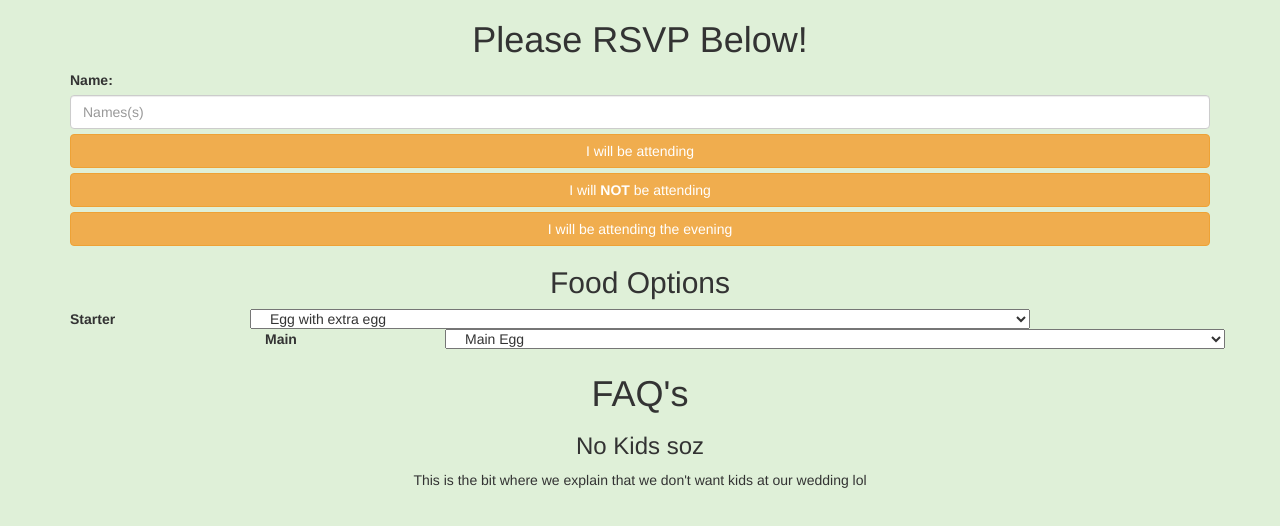
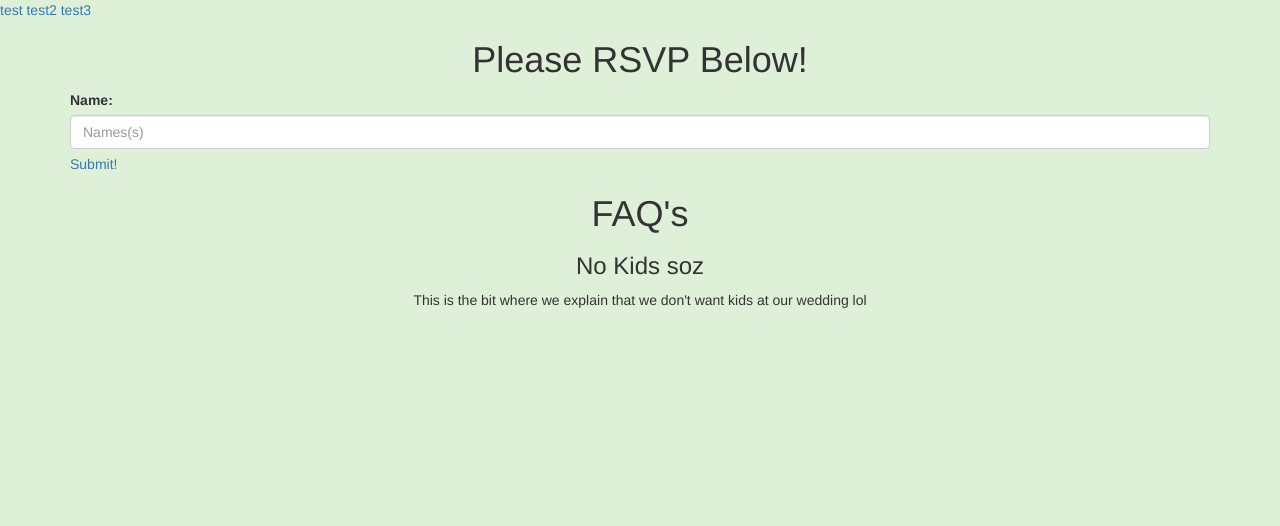
Before and after one commit to Alexdudley95/WeddingRSVP, a plain HTML site: page index.html in a window 1280 px wide. Drawn offline with nearby package versions, Linux system fonts and the light colour scheme.

Commit message:
formatting & working on making it SPA

```diff
--- a/index.html
+++ b/index.html
@@ -10,45 +10,57 @@
 
 </head>
 <body class="bg-success">
-  <div class = "container">
+  <a href="#" onclick="changeContent('first')">test</a>
+  <a href="#" onclick="changeContent('second')">test2</a>
+  <a href="#" onclick="changeContent('third')">test3</a>
+
+
+  <div class = "container" id="content">
     <h1 class="text-center">Please RSVP Below! </h1>
 
     <div class="form-horizontal">
       <label for="firstName">Name:</label>
       <input style="margin-bottom : 5px;" type="text" class = "form-control" id="firstName" placeholder="Names(s)">
     </div>
-
+    <a href="#" onclick="changeContent('second')">Submit!</a>
   </div>
-  <div class = "container ">
+  <!-- <div class = "container ">
     <button class = "btn btn-warning btn-block " type="button">I will be attending</button>
     <button class = "btn btn-warning btn-block" type="button">I will <strong>NOT</strong> be attending</button>
     <button class = "btn btn-warning btn-block" type="button">I will be attending the evening</button>
+  </div> -->
+
+<!-- <h2 class="text-center">Food Options</h2>
+
+<form>
+  <div class="container bg-warning">
+    <div class="row">
+      <div class="col-xs-3">
+        <label for="starter"> Starter </label>
       </div>
-
-
-  <div class="container ">
-    <form>
-      <div class="row mb-2">
-        <h2 class="text-center">Food Options</h2>
-        <div class="col">
-          <label for="starter" class="col-sm-2 col-form-label">Starter</label>
-          <select class="form-select col-sm-8 text-dark" id="starter">
+      <div class="col-xs-9">
+        <select class="form-select" id="starter">
           <option>Egg with extra egg</option>
           <option>Minion Toast</option>
         </select>
       </div>
-        <br>
-        <div class="col">
-          <label for="main" class="col-sm-2 col-form-label">Main</label>
-          <select class="form-select col-sm-8" id="main">
-            <option>Main Egg</option>
-            <option>Another Egg Dish</option>
-            <option>Just Beef</option>
+    </div>
+
+    <div class="row">
+      <div class="col-xs-3">
+        <label for="main">Main</label>
+      </div>
+      <div class="col-xs-3">
+        <select class="form-select" id="main">
+          <option>Main Egg Dish</option>
+          <option>Another Main Egg Dish</option>
         </select>
       </div>
     </div>
-    </form>
+
   </div>
+</form> -->
+
 
   <div class = "container">
     <h1 class="text-center">FAQ's</h1>
@@ -68,5 +80,6 @@
  <script src="https://code.jquery.com/jquery-1.12.4.min.js" integrity="sha384-nvAa0+6Qg9clwYCGGPpDQLVpLNn0fRaROjHqs13t4Ggj3Ez50XnGQqc/r8MhnRDZ" crossorigin="anonymous"></script>
  <!-- Include all compiled plugins (below), or include individual files as needed -->
  <script src="https://cdn.jsdelivr.net/npm/bootstrap@3.4.1/dist/js/bootstrap.min.js" integrity="sha384-aJ21OjlMXNL5UyIl/XNwTMqvzeRMZH2w8c5cRVpzpU8Y5bApTppSuUkhZXN0VxHd" crossorigin="anonymous"></script>
+ <script src="index.js"></script>
 </body>
 </html>
--- a/index.js
+++ b/index.js
@@ -0,0 +1,65 @@
+function changeContent(page){
+    var contentDiv = document.getElementById('content')
+
+    switch(page){
+        case 'first':
+            contentDiv.innerHTML=`
+              <div class = "container" id="content">
+                <h1 class="text-center">Please RSVP Below! </h1>
+
+                <div class="form-horizontal">
+                    <label for="firstName">Name:</label>
+                    <input style="margin-bottom : 5px;" type="text" class = "form-control" id="firstName" placeholder="Names(s)">
+                </div>
+            </div>
+            `;
+            break;
+        case 'second':
+            contentDiv.innerHTML = `
+            <div class = "container ">
+                <button class = "btn btn-warning btn-block " type="button">I will be attending</button>
+                <button class = "btn btn-warning btn-block" type="button">I will <strong>NOT</strong> be attending</button>
+                <button class = "btn btn-warning btn-block" type="button">I will be attending the evening</button>
+            </div>
+
+            `
+            break;
+        case 'third':
+            contentDiv.innerHTML=`
+            <h2 class="text-center">Food Options</h2>
+
+            <form>
+            <div class="container bg-warning">
+                <div class="row">
+                <div class="col-xs-3">
+                    <label for="starter"> Starter </label>
+                </div>
+                <div class="col-xs-9">
+                    <select class="form-select" id="starter">
+                    <option>Egg with extra egg</option>
+                    <option>Minion Toast</option>
+                    </select>
+                </div>
+                </div>
+
+                <div class="row">
+                <div class="col-xs-3">
+                    <label for="main">Main</label>
+                </div>
+                <div class="col-xs-3">
+                    <select class="form-select" id="main">
+                    <option>Main Egg Dish</option>
+                    <option>Another Main Egg Dish</option>
+                    </select>
+                </div>
+                </div>
+
+            </div>
+            </form>
+            `
+            break;
+        default:
+            contentDiv.innerHTML='<h2>OH NO!</h2>';
+    }
+
+}
```
Lines whose indentation alone changed are shown as unchanged.
